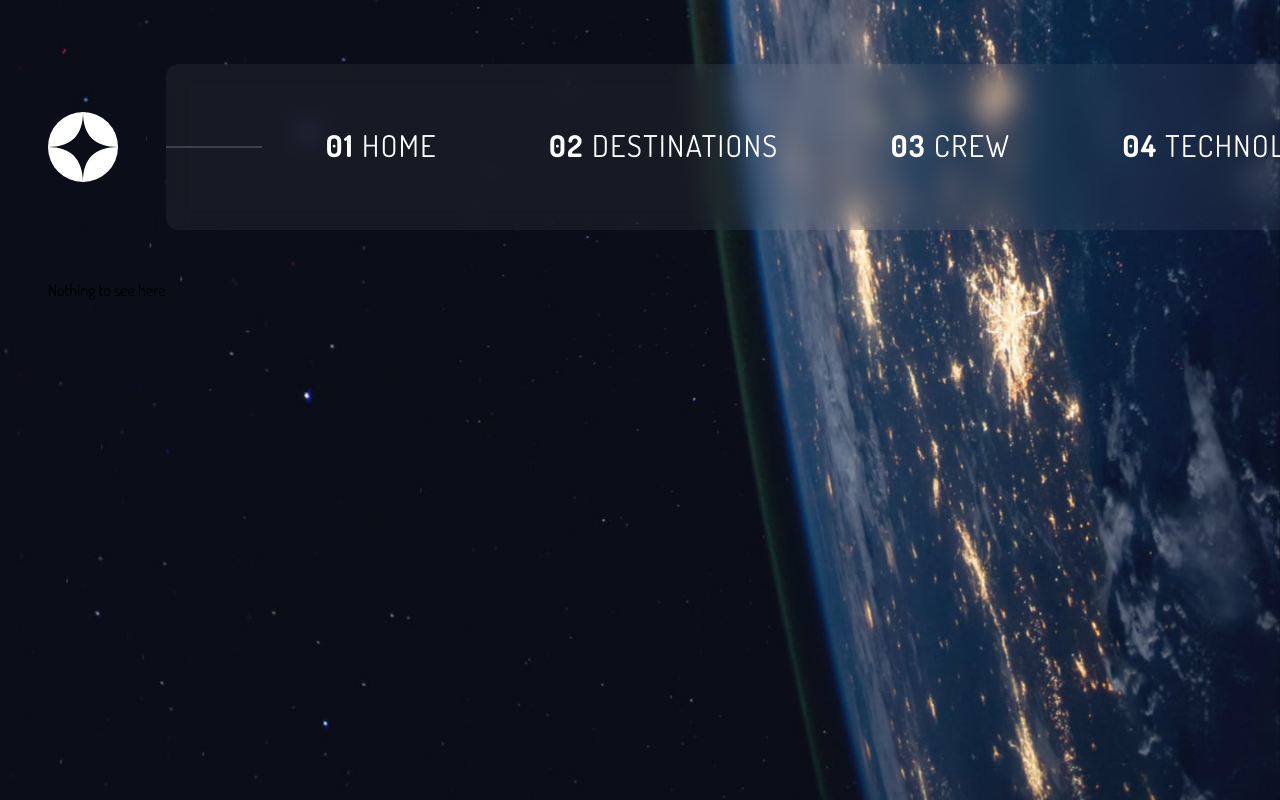
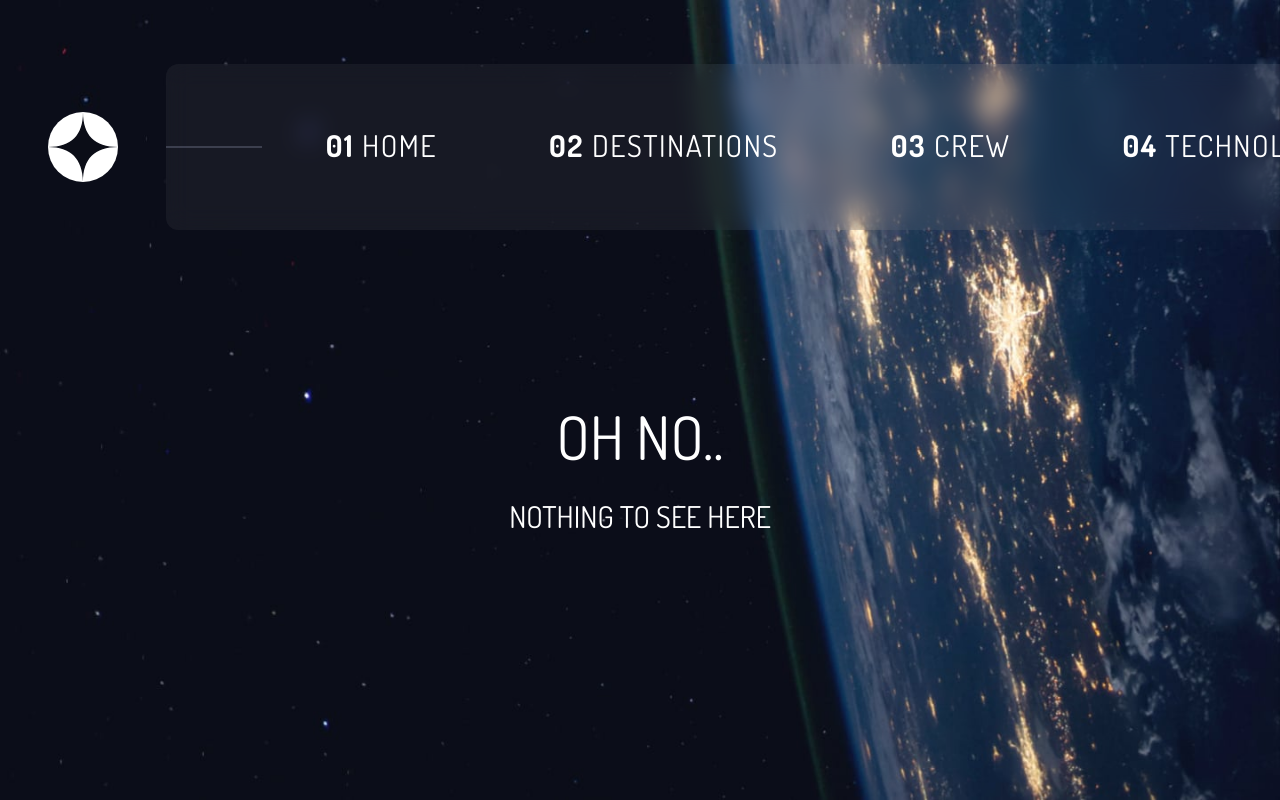
Before and after one commit to Annalisa11/space-tourism-website, a React (Create React App) app: page /description in a window 1280 px wide. Built offline with nearby package versions, Linux system fonts and the light colour scheme.

Commit message:
error page

```diff
--- a/src/pages/NoMatch.tsx
+++ b/src/pages/NoMatch.tsx
@@ -1,7 +1,14 @@
 import React from "react";
 
 const NoMatch = () => {
-  return <div className="">Nothing to see here</div>;
+  return (
+    <div className="mt-32 flex w-full flex-col items-center justify-center gap-8">
+      <div className="font-dosis text-6xl uppercase text-white">Oh no..</div>
+      <div className="font-dosis text-3xl uppercase text-white">
+        Nothing to see here
+      </div>
+    </div>
+  );
 };
 
 export default NoMatch;
```
